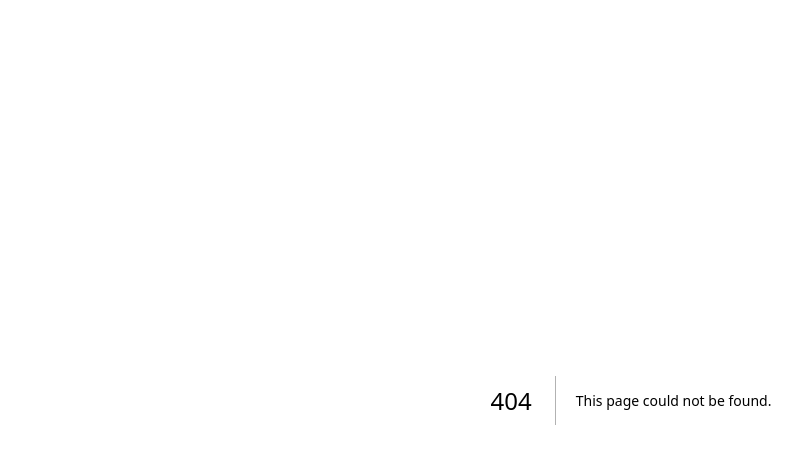
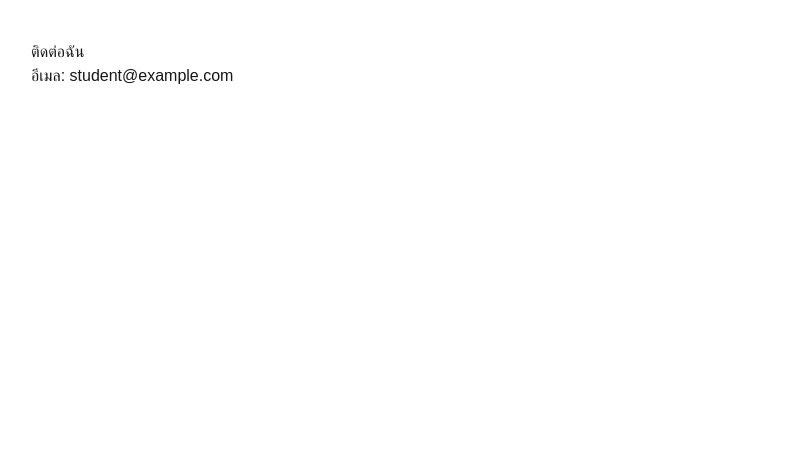
Before and after one commit to 66209010039/first-nextjs-app, a Next.js app: page /contact in a window 1280 px wide. Before the commit this address had no page. Shown: the top 464 px of the page, without its empty margins (9-811 px from the left). Built offline with nearby package versions, Linux system fonts and the light colour scheme.

Commit message:
feat: add contact page

```diff
--- /dev/null
+++ b/app/contact/page.js
@@ -0,0 +1,8 @@
+export default function Contact() {
+  return (
+    <main style={{ padding: "40px", fontFamily: "sans-serif" }}>
+      <h1>ติดต่อฉัน</h1>
+      <p>อีเมล: student@example.com</p>
+    </main>
+  );
+}
```
